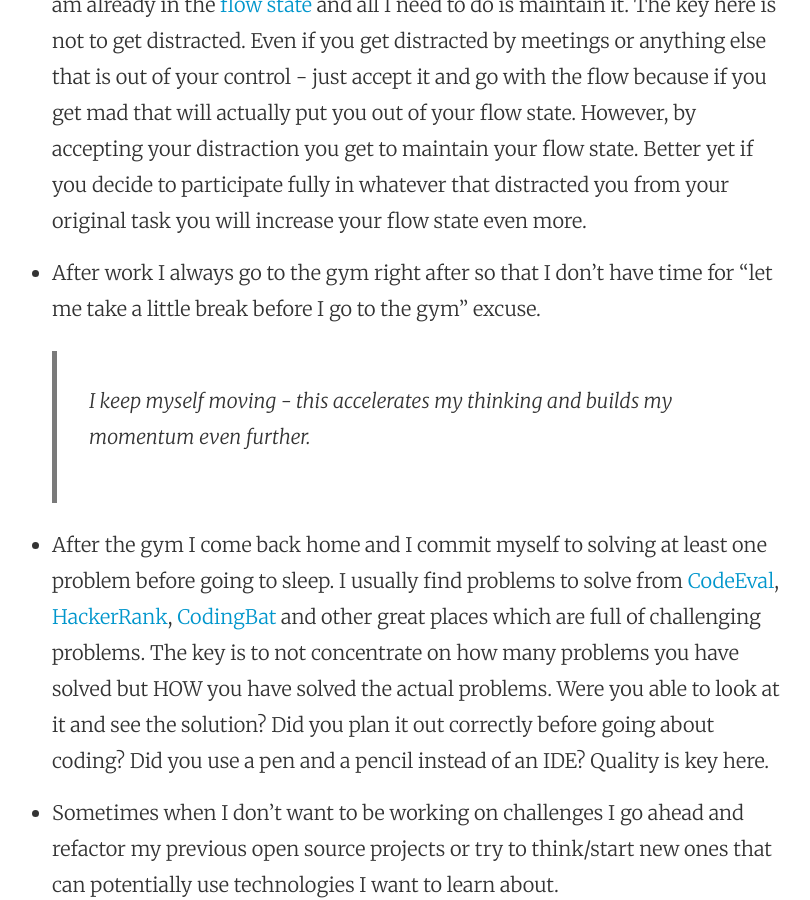
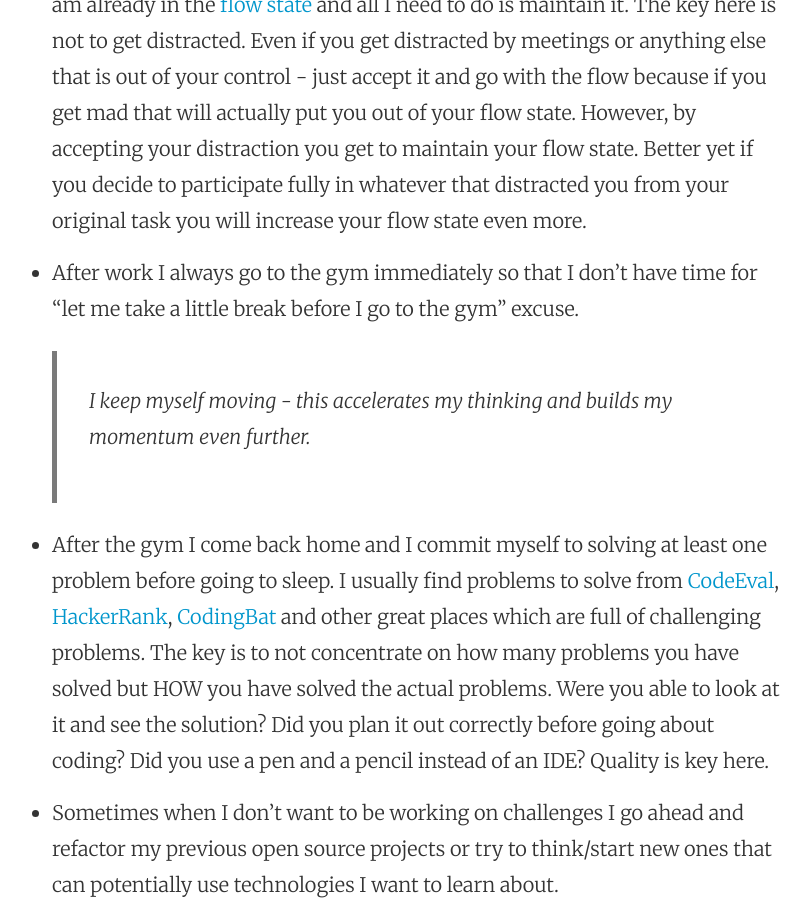
Before and after one commit to JungMinu/AvetisG.github.io, a Jekyll site: the page built from _posts/2015-06-16-extreme-time-management.md, in a window 1280 px wide and 900 px high, scrolled down 2080 px. Shown: the whole window, without its empty margins (244-1054 px from the left). Built offline with Jekyll 4.4.1, drawn with Linux system fonts in a browser that asks for light colours; nearby versions of some CDN libraries; Markdown is read by kramdown in place of the engine named in the settings; comment, search, counter and statistics services are not loaded.

Commit message:
Update 2015-06-16-extreme-time-management.md

```diff
--- a/_posts/2015-06-16-extreme-time-management.md
+++ b/_posts/2015-06-16-extreme-time-management.md
@@ -33,7 +33,7 @@ In order to show you a real example, which you can use or modify as you wish, I
 
 * Once I get to work my mind is charged and ready to start solving problems - I am already in the [flow state](https://en.wikipedia.org/wiki/Flow_%28psychology%29 "flow state") and all I need to do is maintain it. The key here is not to get distracted. Even if you get distracted by meetings or anything else that is out of your control - just accept it and go with the flow because if you get mad that will actually put you out of your flow state. However, by accepting your distraction you get to maintain your flow state. Better yet if you decide to participate fully in whatever that distracted you from your original task you will increase your flow state even more.
 
-* After work I always go to the gym right after so that I don't have time for "let me take a little break before I go to the gym" excuse.
+* After work I always go to the gym immediately so that I don't have time for "let me take a little break before I go to the gym" excuse.
 
 > I keep myself moving - this accelerates my thinking and builds my momentum even further.
 
```
